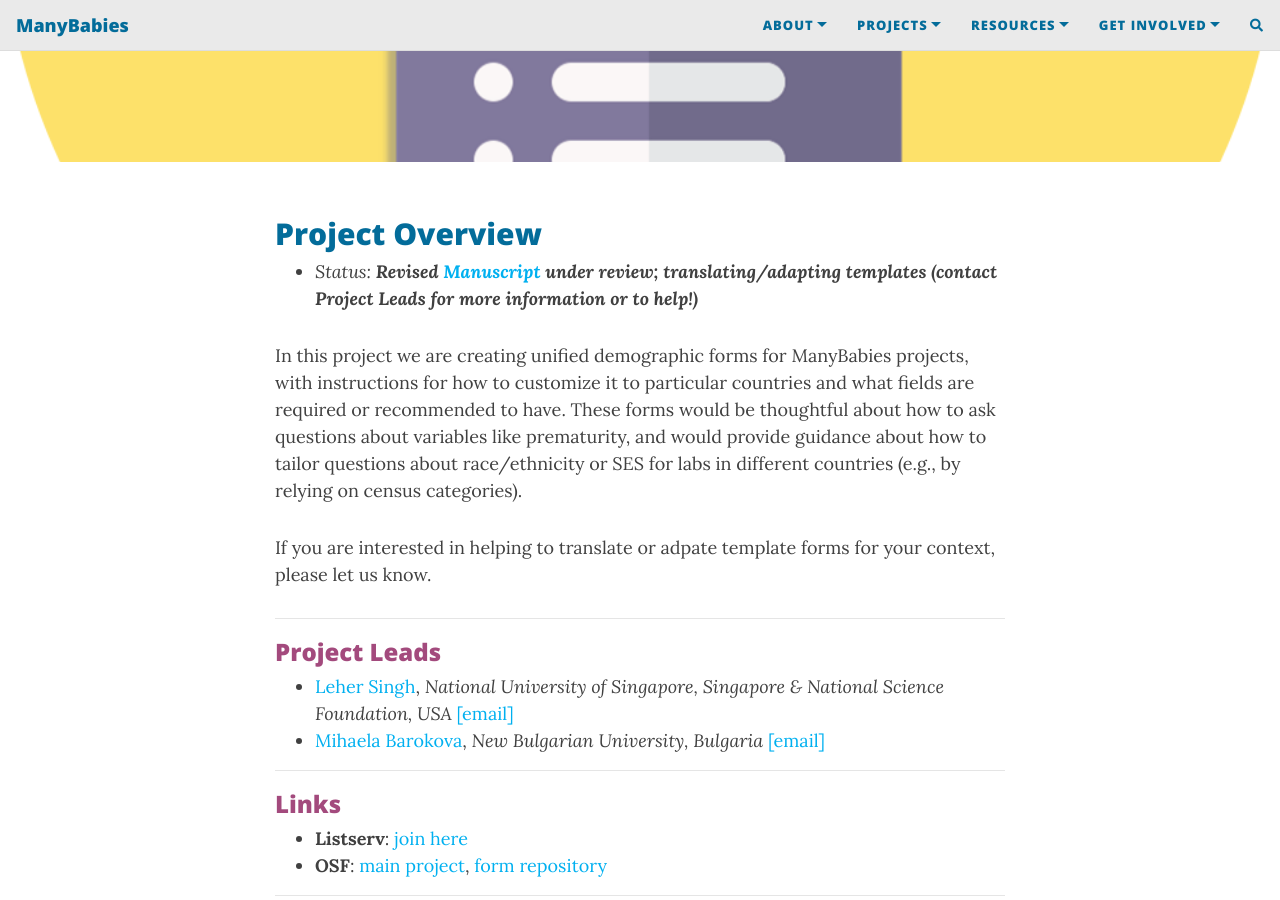
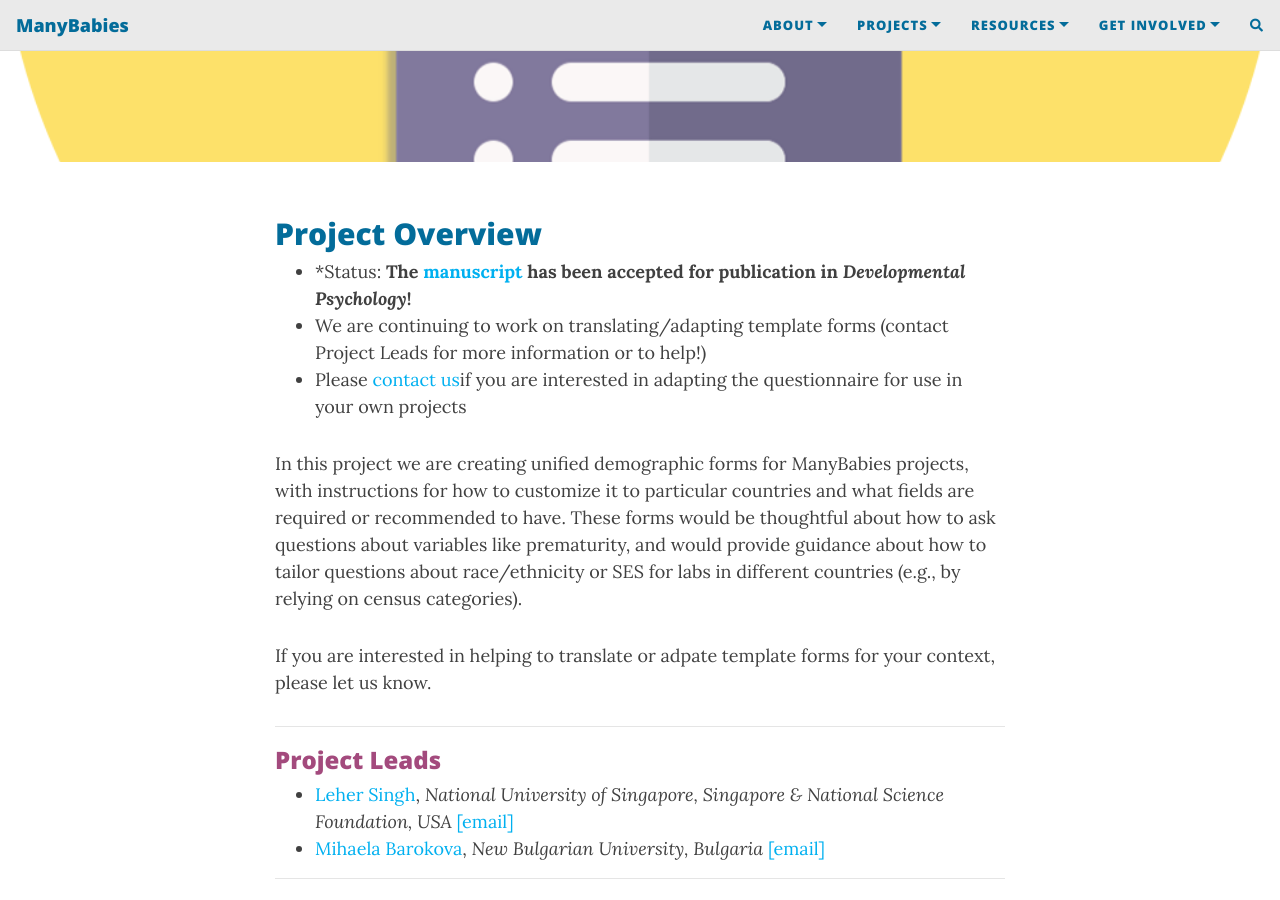
Before and after one commit to manybabies/manybabies.github.io, a Jekyll site: the page built from MB-Demographics.md, in a window 1280 px wide and 900 px high, scrolled down 471 px. Built offline with Jekyll 4.4.1, drawn with Linux system fonts in a browser that asks for light colours; nearby versions of some CDN libraries; comment, search, counter and statistics services are not loaded.

Commit message:
Update MB-Demographics.md
update project status to paper accepted

```diff
--- a/MB-Demographics.md
+++ b/MB-Demographics.md
@@ -11,7 +11,9 @@ To-do:
 
 ## Project Overview
 
-* *Status: **Revised <a href="https://doi.org/10.31234/osf.io/agt3d" target="_blank">Manuscript</a> under review; translating/adapting templates (contact Project Leads for more information or to help!)***
+* *Status: **The <a href="https://doi.org/10.31234/osf.io/agt3d" target="_blank">manuscript</a> has been accepted for publication in *Developmental Psychology*!**
+* We are continuing to work on translating/adapting template forms (contact Project Leads for more information or to help!)
+* Please [contact us](contact@manybabies.org)if you are interested in adapting the questionnaire for use in your own projects
 
 In this project we are creating unified demographic forms for ManyBabies projects, with instructions for how to customize it to particular countries and what fields are required or recommended to have. These forms would be thoughtful about how to ask questions about variables like prematurity, and would provide guidance about how to tailor questions about race/ethnicity or SES for labs in different countries (e.g., by relying on census categories).
 
```
